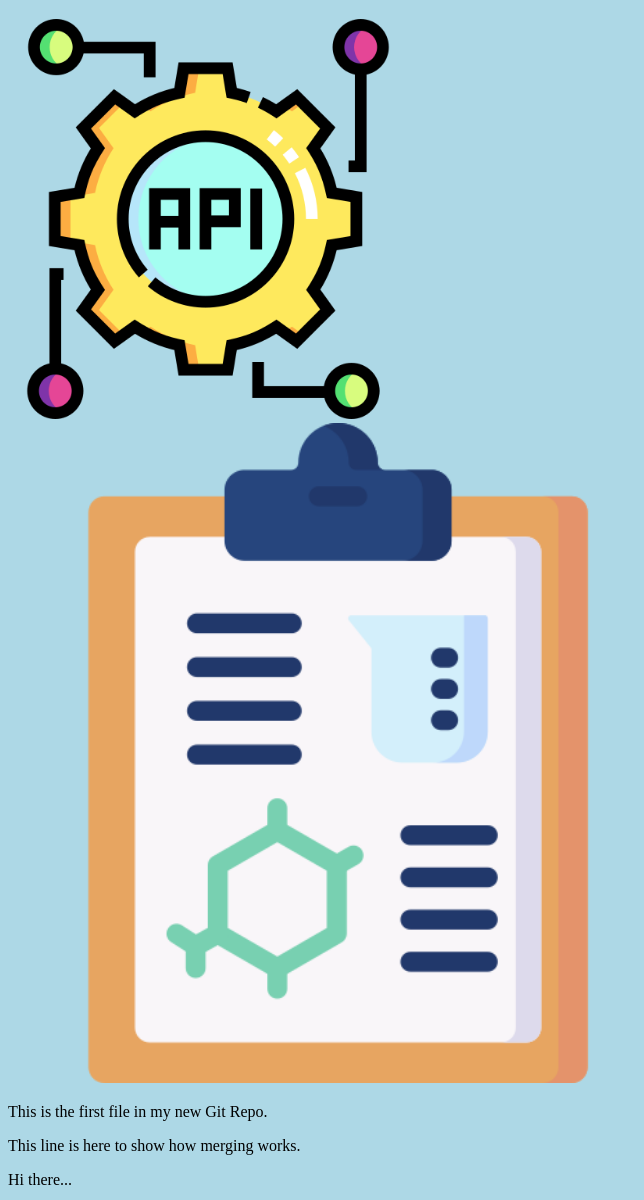
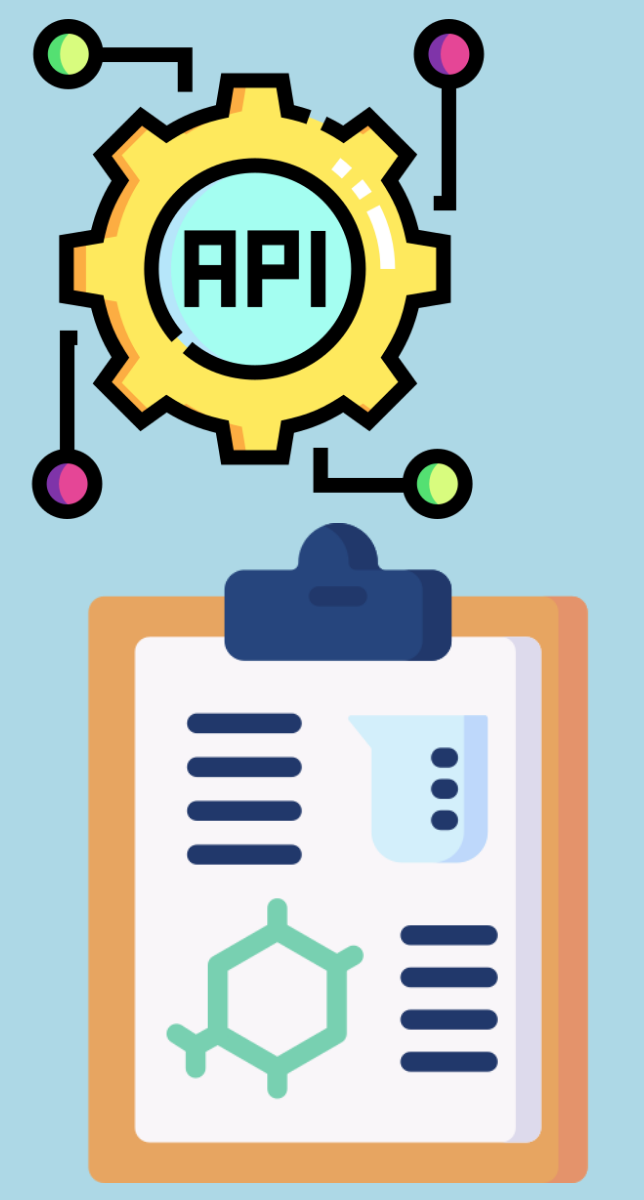
Before and after one commit to maihoang3011/hello-word, a plain HTML site: page index.html in a window 1280 px wide. Shown: the part 61-1261 px from the top of the page, without its empty margins (0-644 px from the left). Drawn offline with Linux system fonts and the light colour scheme.

Commit message:
Update index.html with basic meta
Add and change some text and size

```diff
--- a/index.html
+++ b/index.html
@@ -9,13 +9,13 @@
 <h1>Hello world!</h1>
 <div><img src="api.png" alt="Hello World from Space"
 
-style="width:100%;max-width:400px"></div>
+style="width:100%;max-width:500px"></div>
 <div><img src="clipboard.png" alt="Clipboard icon"
 style="width:100%;max-width:660px"></div>
 
 <p>This is the first file in my new Git Repo.</p>
 <p>This line is here to show how merging works.</p>
-<p>Hi there...</p>
+<p>Hello November, Im here waiting for you...</p>
 
 <div><img src="pdf.png" alt="Clipboard icon"
 style="width:100%;max-width:100px"></div>
```
